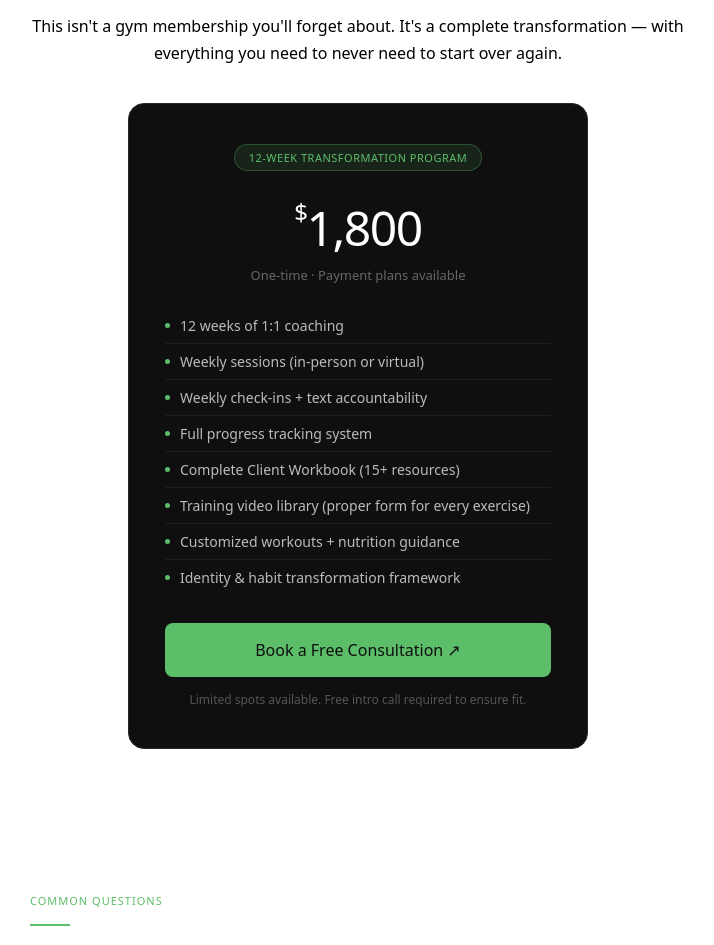
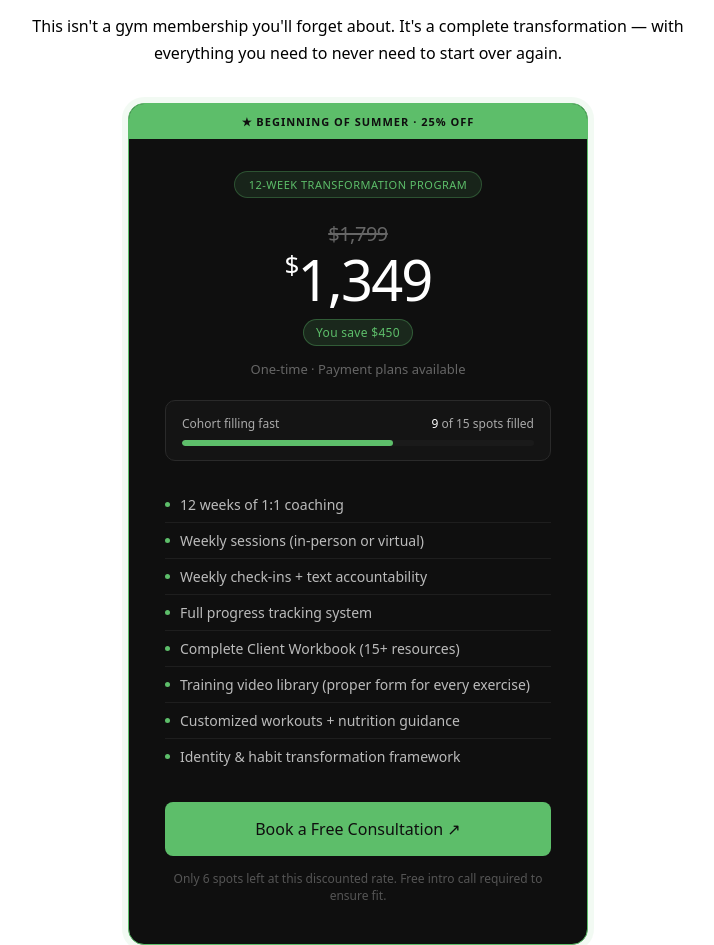
Before and after one commit to aidanpenunuri/livestrongfit, a plain HTML site: page index.html in a window 1280 px wide. Shown: the part 6141-7086 px from the top of the page, without its empty margins (282-996 px from the left). Drawn offline with Linux system fonts and the light colour scheme.

Commit message:
Update index.html

```diff
--- a/index.html
+++ b/index.html
@@ -310,10 +310,20 @@
   /* PRICING */
   .ls-pricing-card {
     background: var(--ls-black);
-    border: 1px solid #2a2a2a;
-    border-radius: 16px; padding: 40px 36px;
+    border: 1.5px solid var(--ls-green);
+    border-radius: 16px; padding: 0 36px 40px;
     max-width: 460px; margin: 36px auto 0;
     text-align: center;
+    overflow: hidden;
+    box-shadow: 0 0 0 6px rgba(93,190,106,0.08);
+  }
+  .ls-pricing-strip {
+    background: var(--ls-green);
+    color: var(--ls-black);
+    font-size: 11px; font-weight: 600;
+    padding: 10px 16px;
+    margin: 0 -36px 32px;
+    text-transform: uppercase; letter-spacing: 1px;
   }
   .ls-pricing-badge {
     display: inline-block;
@@ -322,12 +332,52 @@
     color: var(--ls-green);
     font-size: 11px; font-weight: 500;
     padding: 5px 14px; border-radius: 99px;
-    margin-bottom: 24px;
+    margin-bottom: 22px;
     text-transform: uppercase; letter-spacing: 0.5px;
   }
-  .ls-pricing-amount { font-size: 48px; font-weight: 500; color: white; letter-spacing: -1.5px; }
-  .ls-pricing-amount sup { font-size: 24px; vertical-align: top; margin-top: 10px; font-weight: 400; }
-  .ls-pricing-period { font-size: 13px; color: #666; margin: 6px 0 24px; }
+  .ls-pricing-old {
+    font-size: 20px; color: #666;
+    text-decoration: line-through;
+    margin-bottom: 4px; letter-spacing: -0.5px;
+  }
+  .ls-pricing-amount { font-size: 56px; font-weight: 500; color: white; letter-spacing: -1.8px; line-height: 1; }
+  .ls-pricing-amount sup { font-size: 26px; vertical-align: top; margin-top: 10px; font-weight: 400; }
+  .ls-pricing-savings {
+    display: inline-block;
+    background: rgba(93,190,106,0.15);
+    border: 1px solid rgba(93,190,106,0.35);
+    color: var(--ls-green);
+    font-size: 12px; font-weight: 500;
+    padding: 4px 12px; border-radius: 99px;
+    margin-top: 12px;
+    letter-spacing: 0.3px;
+  }
+  .ls-pricing-period { font-size: 13px; color: #666; margin: 14px 0 22px; }
+  .ls-pricing-slots {
+    margin: 0 0 26px; text-align: left;
+    background: rgba(255,255,255,0.02);
+    border: 1px solid #2a2a2a;
+    border-radius: 10px;
+    padding: 14px 16px;
+  }
+  .ls-pricing-slots-label {
+    font-size: 12px; color: #aaa;
+    display: flex; justify-content: space-between; align-items: center;
+    margin-bottom: 8px;
+  }
+  .ls-pricing-slots-label strong { color: white; font-weight: 500; }
+  .ls-pricing-slots-bar {
+    height: 6px;
+    background: #1a1a1a;
+    border-radius: 99px;
+    overflow: hidden;
+  }
+  .ls-pricing-slots-fill {
+    height: 100%;
+    background: var(--ls-green);
+    border-radius: 99px;
+    transition: width 0.3s ease;
+  }
   .ls-pricing-features { list-style: none; text-align: left; margin-bottom: 28px; }
   .ls-pricing-features li {
     display: flex; align-items: center; gap: 10px;
@@ -723,9 +773,26 @@
       <h2>One investment. Lifetime skills.</h2>
       <p class="ls-section-body">This isn't a gym membership you'll forget about. It's a complete transformation — with everything you need to never need to start over again.</p>
       <div class="ls-pricing-card">
+        <!-- DISCOUNT STRIP — to remove later, delete this ls-pricing-strip div -->
+        <div class="ls-pricing-strip">★ Beginning of Summer · 25% OFF</div>
+
         <div class="ls-pricing-badge">12-Week Transformation Program</div>
-        <div class="ls-pricing-amount"><sup>$</sup>1,800</div>
+        <div class="ls-pricing-old">$1,799</div>
+        <div class="ls-pricing-amount"><sup>$</sup>1,349</div>
+        <div class="ls-pricing-savings">You save $450</div>
         <div class="ls-pricing-period">One-time · Payment plans available</div>
+
+        <!-- SLOTS COUNTER — update the number and width % as spots fill -->
+        <div class="ls-pricing-slots">
+          <div class="ls-pricing-slots-label">
+            <span>Cohort filling fast</span>
+            <span><strong>9</strong> of 15 spots filled</span>
+          </div>
+          <div class="ls-pricing-slots-bar">
+            <div class="ls-pricing-slots-fill" style="width: 60%;"></div>
+          </div>
+        </div>
+
         <ul class="ls-pricing-features">
           <li><span class="ls-pricing-dot"></span>12 weeks of 1:1 coaching</li>
           <li><span class="ls-pricing-dot"></span>Weekly sessions (in-person or virtual)</li>
@@ -737,7 +804,7 @@
           <li><span class="ls-pricing-dot"></span>Identity & habit transformation framework</li>
         </ul>
         <a class="ls-btn-primary" style="width: 100%; font-size: 16px; padding: 16px; display: block; text-align: center; box-sizing: border-box;" href="booking.html">Book a Free Consultation ↗</a>
-        <p style="font-size: 12px; color: #555; margin-top: 14px;">Limited spots available. Free intro call required to ensure fit.</p>
+        <p style="font-size: 12px; color: #555; margin-top: 14px;">Only 6 spots left at this discounted rate. Free intro call required to ensure fit.</p>
       </div>
     </div>
   </div>
@@ -763,7 +830,7 @@
           <div class="ls-faq-a">The Busy Week Protocol was built for exactly this. We build a program around your real schedule — not an ideal one.</div>
         </div>
         <div class="ls-faq-item">
-          <div class="ls-faq-q">Why is this $1,800 when I can find cheaper programs online? <span style="color:var(--ls-green);">+</span></div>
+          <div class="ls-faq-q">Why is this $1,799 when I can find cheaper programs online? <span style="color:var(--ls-green);">+</span></div>
           <div class="ls-faq-a">Cheap programs are cheap because they're generic. This is 1:1 coaching tailored to you — with direct access to me, real accountability, and a system designed to create lasting change. You've already tried the cheaper option.</div>
         </div>
         <div class="ls-faq-item">
```
